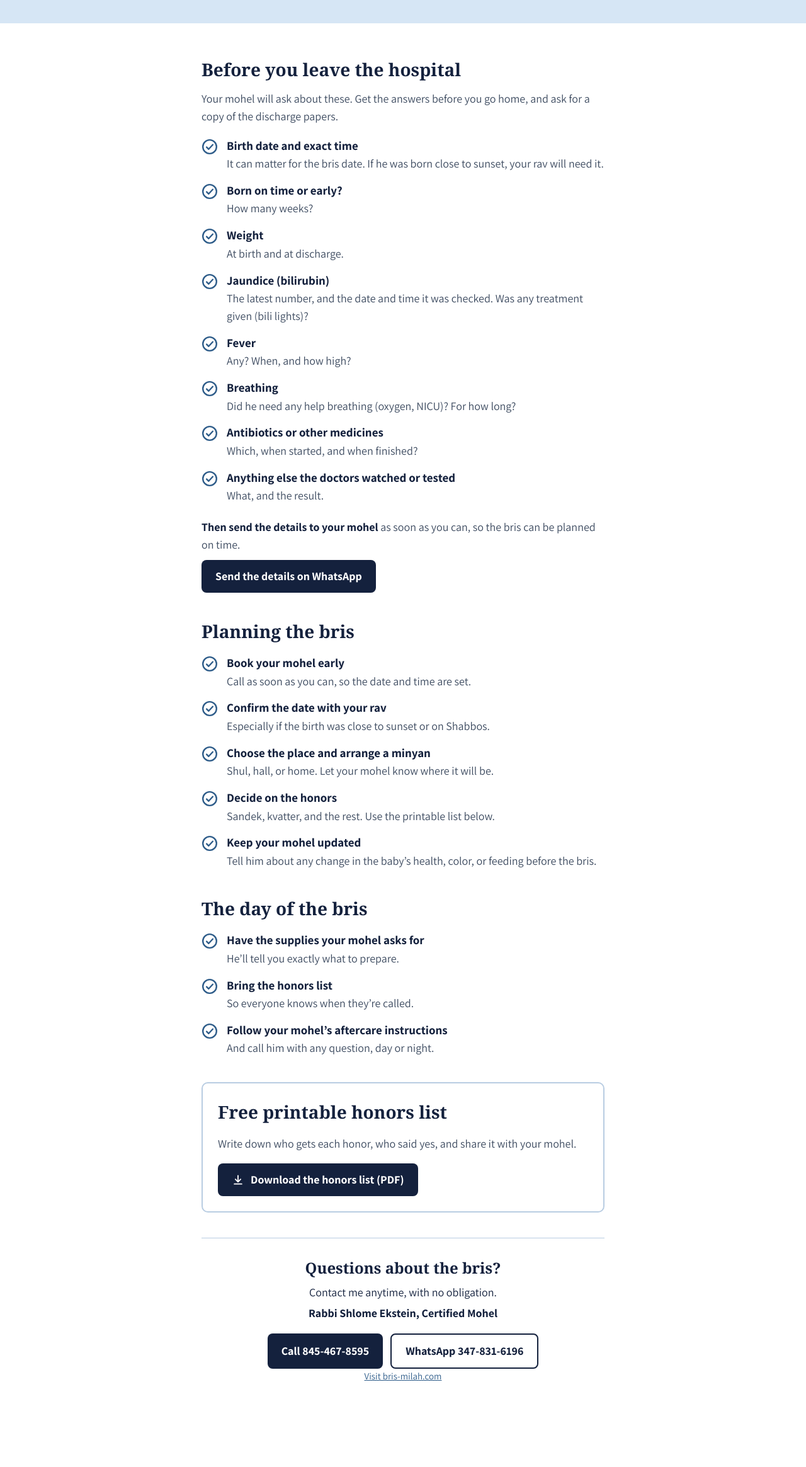
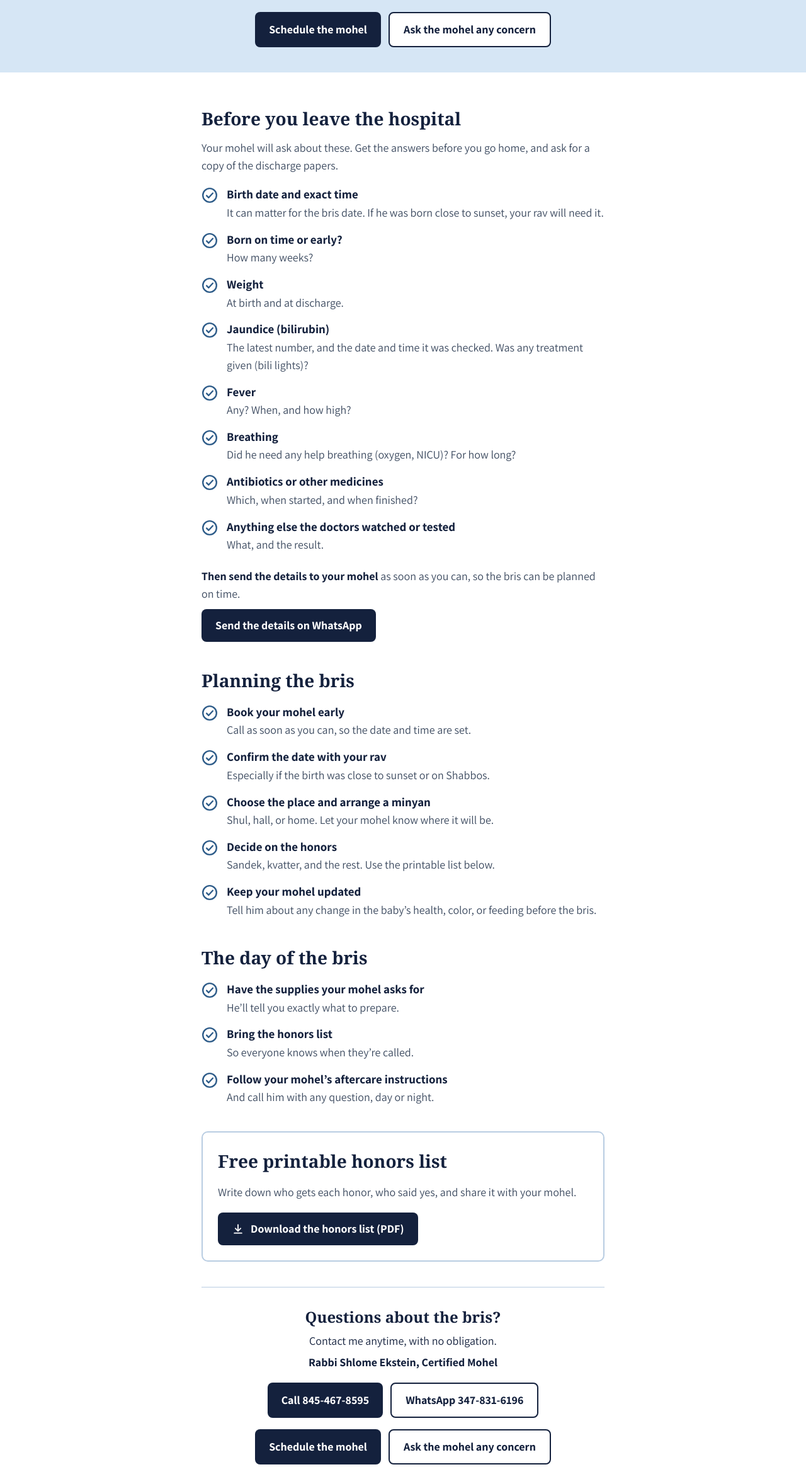
Before and after one commit to rabbisekstein-create/bris-milah, a plain HTML site: page newborn/index.html in a window 1280 px wide. Shown: the part 225-2554 px from the top of the page at 63% size. Before the commit the page ends 2475 px from the top, so only its background shows below. Drawn offline with Linux system fonts and the light colour scheme; a web font is replaced by a local one.

Commit message:
Newborn page: add Schedule the mohel and Ask the mohel buttons
Co-Authored-By: Claude Opus 5.5 <noreply@anthropic.com>
Claude-Session: https://claude.ai/code/session_01Vt6q7rrRneE2a55E5Y8Qz7

```diff
--- a/newborn/index.html
+++ b/newborn/index.html
@@ -38,6 +38,7 @@ a:focus-visible{outline:3px solid var(--blue);outline-offset:3px}
 .actions{display:flex;flex-wrap:wrap;gap:12px;justify-content:center;margin-top:18px}
 .actions a.alt{background:#fff;color:var(--navy);border:2px solid var(--navy)}
 .actions a.alt:hover{background:var(--sky)}
+.hero-actions{margin-top:22px}
 .note{font-size:15px;margin-top:28px}
 .note a{color:var(--blue)}
 </style>
@@ -48,6 +49,10 @@ a:focus-visible{outline:3px solid var(--blue);outline-offset:3px}
 <p class="he" lang="he" dir="rtl">מזל טוב</p>
 <h1>Mazel Tov!</h1>
 <p class="sub">It&rsquo;s a boy! What you need to know for the bris</p>
+<div class="actions hero-actions">
+<a class="btn" href="/contact/#contactForm">Schedule the mohel</a>
+<a class="btn alt" href="https://wa.me/13478316196?text=Hi%20Rabbi%20Ekstein%2C%20I%20have%20a%20question%20about%20my%20son%27s%20bris%3A">Ask the mohel any concern</a>
+</div>
 </header>
 <main>
 
@@ -98,6 +103,10 @@ Download the honors list (PDF)</a>
 <a class="btn" href="tel:+18454678595">Call 845-467-8595</a>
 <a class="btn alt" href="https://wa.me/13478316196">WhatsApp 347-831-6196</a>
 </div>
+<div class="actions">
+<a class="btn" href="/contact/#contactForm">Schedule the mohel</a>
+<a class="btn alt" href="https://wa.me/13478316196?text=Hi%20Rabbi%20Ekstein%2C%20I%20have%20a%20question%20about%20my%20son%27s%20bris%3A">Ask the mohel any concern</a>
+</div>
 <p class="note"><a href="/">Visit bris-milah.com</a></p>
 </section>
 
```
